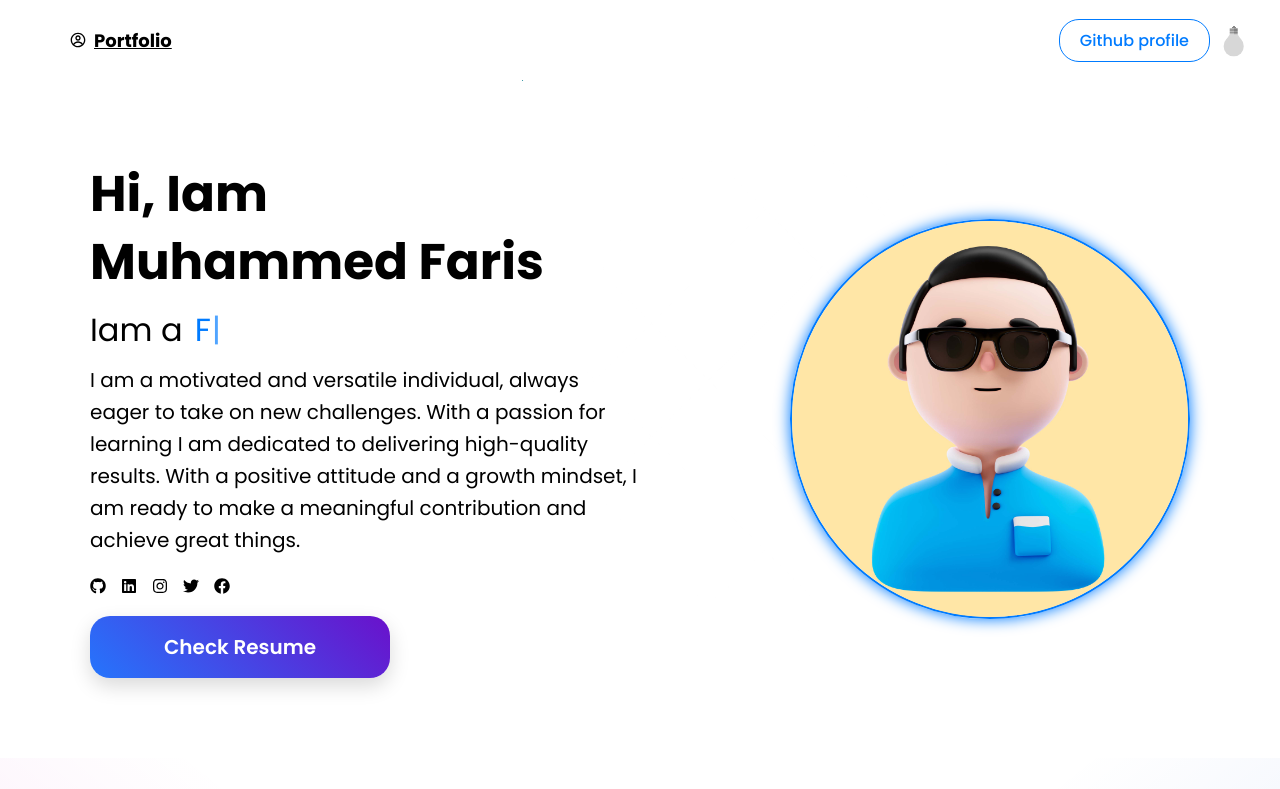
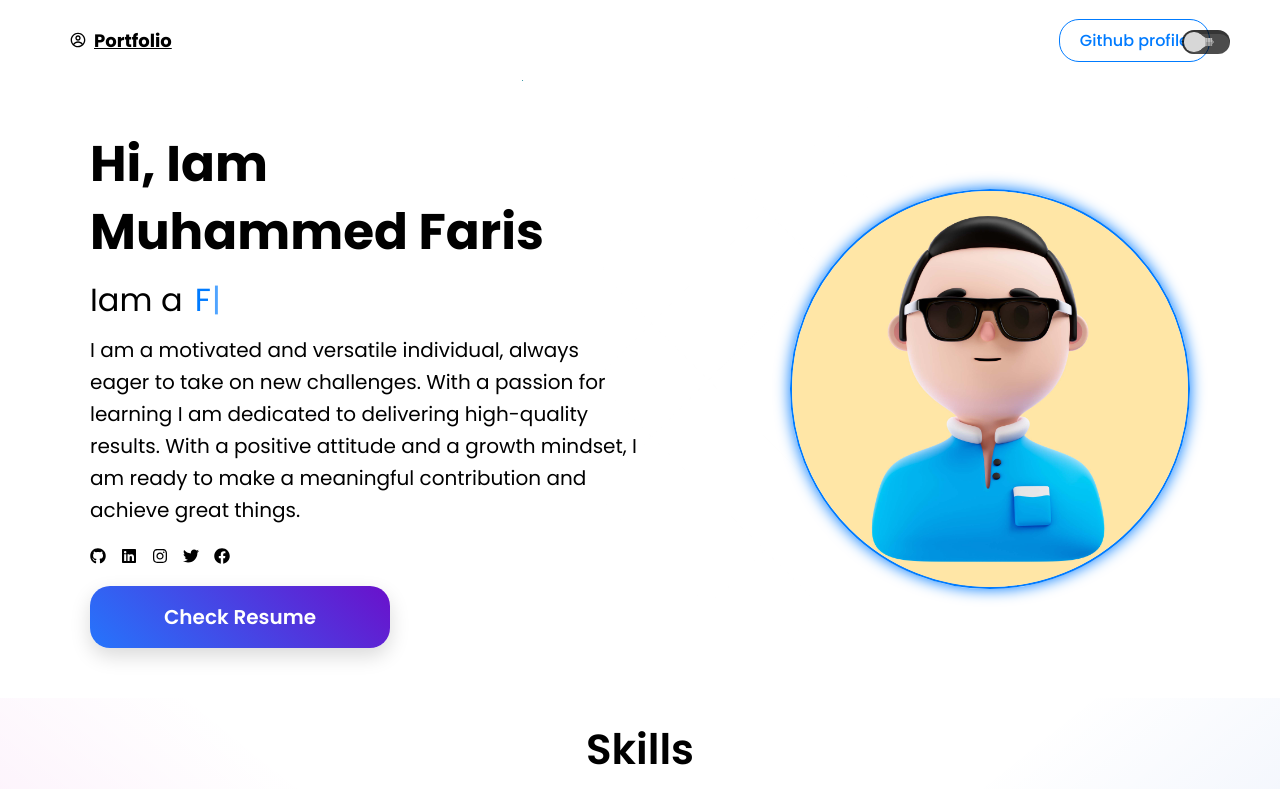
Before and after one commit to fariskt/Portfolio, a React (Create React App) app: page / in a window 1280 px wide. Shown: the top 789 px of the page. Built offline with nearby package versions, Linux system fonts and the light colour scheme; the HTML template or start-up script is replaced by a standard one.

Commit message:
wrapped up

```diff
--- a/src/components/Cards/Bulb.jsx
+++ b/src/components/Cards/Bulb.jsx
@@ -1,5 +1,112 @@
+// import React from "react";
+// import styled, { css } from "styled-components";
+
+// const Switch = ({ darkMode }) => {
+//   return (
+//     <StyledWrapper darkMode={darkMode}>
+//       <input className="l" type="checkbox" />
+//     </StyledWrapper>
+//   );
+// };
+
+// const StyledWrapper = styled.div`
+//   position: fixed;
+//   right: 0;
+//   z-index: 1000;
+//   @media (max-width: 612px) {
+//     top: 10px;
+//     right: 40px;
+//   }
+//   rotate: -90deg;
+//   .l {
+//     display: block;
+//     margin-bottom: 1.5em;
+//     font-size: 1em;
+//     cursor: pointer;
+//   }
+
+//   .l {
+//     border-radius: 0.75em;
+//     color: #fdea7b;
+//     display: inline-flex;
+//     align-items: center;
+//     margin: auto;
+//     padding: 0.15em;
+//     width: 3em;
+//     height: 1.5em;
+//     transition: background-color 0.1s 0.3s ease-out,
+//       box-shadow 0.1s 0.3s ease-out;
+//     -webkit-appearance: none;
+//     -moz-appearance: none;
+//     appearance: none;
+//   }
+
+//   .l:before,
+//   .l:after {
+//     content: "";
+//     display: block;
+//   }
+
+//   .l:before {
+//     background-color: #d7d7d7;
+
+//     border-radius: 50%;
+//     width: 1.2em;
+//     height: 1.2em;
+//     transition: background-color 0.1s 0.3s ease-out, transform 0.3s ease-out;
+//     z-index: 1;
+//   }
+
+//   .l:after {
+//     background: linear-gradient(transparent 50%, rgba(0, 0, 0, 0.15) 0) 0 50% /
+//         50% 100%,
+//       repeating-linear-gradient(
+//           90deg,
+//           #bbb 0,
+//           #bbb,
+//           #bbb 20%,
+//           #999 20%,
+//           #999 40%
+//         )
+//         0 50% / 50% 100%,
+//       radial-gradient(circle at 50% 50%, #888 25%, transparent 26%);
+//     background-repeat: no-repeat;
+//     border: 0.25em solid transparent;
+//     border-left: 0.4em solid #d8d8d8;
+//     border-right: 0 solid transparent;
+//     transition: border-left-color 0.1s 0.3s ease-out, transform 0.3s ease-out;
+//     transform: translateX(-22.5%);
+//     transform-origin: 25% 50%;
+//     width: 1.2em;
+//     height: 1em;
+//     box-sizing: border-box;
+//   }
+//   y
+//     ${({ darkMode }) =>
+//       darkMode &&
+//       css`
+//         .l:checked:before {
+//           background-color: currentColor;
+//         }
+//       `}
+//     .l:checked:before {
+//     border-left-color: currentColor;
+//     background-color: #fdea7b;
+//   }
+//   .l:checked:after {
+//     border-left-color: currentColor;
+//   }
+//   /* Other States */
+//   .l:focus {
+//     /* Usually an anti-A11Y practice but set to remove an annoyance just for this demo */
+//     outline: 0;
+//   }
+// `;
+
+// export default Switch;
+
 import React from "react";
-import styled, { css } from "styled-components";
+import styled from "styled-components";
 
 const Switch = ({ darkMode }) => {
   return (
@@ -10,7 +117,14 @@ const Switch = ({ darkMode }) => {
 };
 
 const StyledWrapper = styled.div`
-  rotate: -90deg;
+  position: fixed;
+  right: 50px;
+  @media (max-width: 612px) {
+    top: 15px;
+    right: 60px;
+  }
+  z-index: 100;
+  margin-top: 10px;
   .l {
     display: block;
     margin-bottom: 1.5em;
@@ -19,7 +133,9 @@ const StyledWrapper = styled.div`
   }
 
   .l {
+    background-color: rgba(0, 0, 0, 0.7);
     border-radius: 0.75em;
+    box-shadow: 0.125em 0.125em 0 0.125em rgba(0, 0, 0, 0.3) inset;
     color: #fdea7b;
     display: inline-flex;
     align-items: center;
@@ -72,18 +188,21 @@ const StyledWrapper = styled.div`
     width: 1.2em;
     height: 1em;
     box-sizing: border-box;
-  }y
+  }
+  /* Checked */
+  .l:checked {
+    background-color: rgba(70, 70, 70, 0.45);
+    box-shadow: 0.125em 0.125em 0 0.125em rgba(0, 0, 0, 0.1) inset;
+  }
 
-  ${({ darkMode }) =>
-    darkMode &&
-    css`
-      .l:checked:before {
-        background-color: currentColor;
-      }
-    `}
+  .l:checked:before {
+    background-color: currentColor;
+    transform: translateX(125%);
+  }
 
   .l:checked:after {
     border-left-color: currentColor;
+    transform: translateX(-2.5%) rotateY(180deg);
   }
   /* Other States */
   .l:focus {
--- a/src/components/Hero/index.js
+++ b/src/components/Hero/index.js
@@ -13,7 +13,7 @@ const HeroContainer = styled.div`
   display: flex;
   justify-content: center;
   position: relative;
-  padding: 80px 30px;
+  padding: 50px 30px;
 
   @media screen and (max-width: 960px) {
     padding: 66px 16px;
--- a/src/components/Navbar/index.js
+++ b/src/components/Navbar/index.js
@@ -55,12 +55,12 @@ const MobileIcon = styled.div`
   @media screen and (max-width: 768px) {
     display: block;
     position: absolute;
-    top: 0;
+    top: 5px;
     right: 0;
     transform: translate(-100%, 50%);
     font-size: 1.5rem;
     cursor: pointer;
-    color: ${({ theme }) => theme.text_primary};
+    color: ${({ theme }) => theme.text};
   }
 `;
 
```
